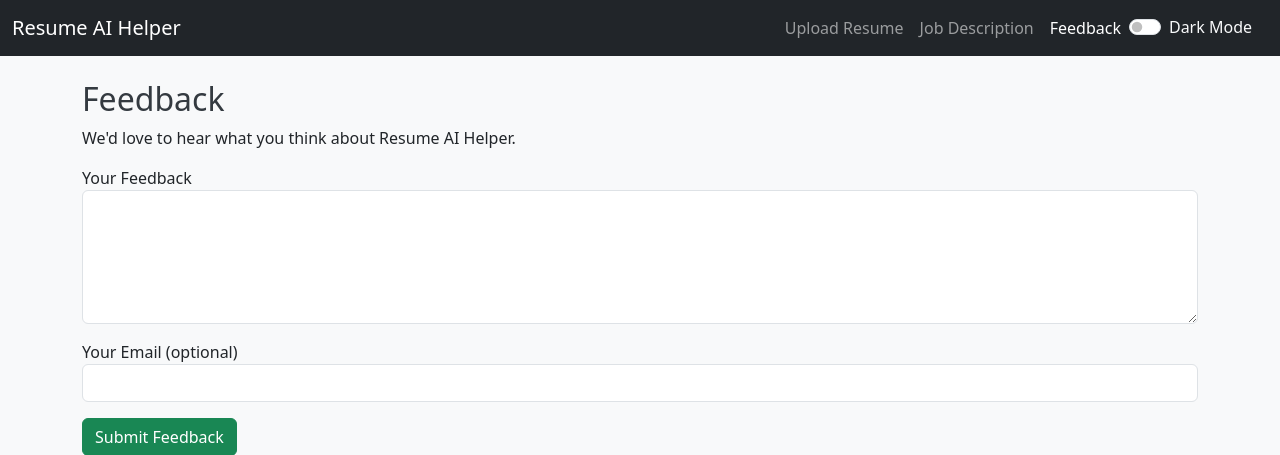
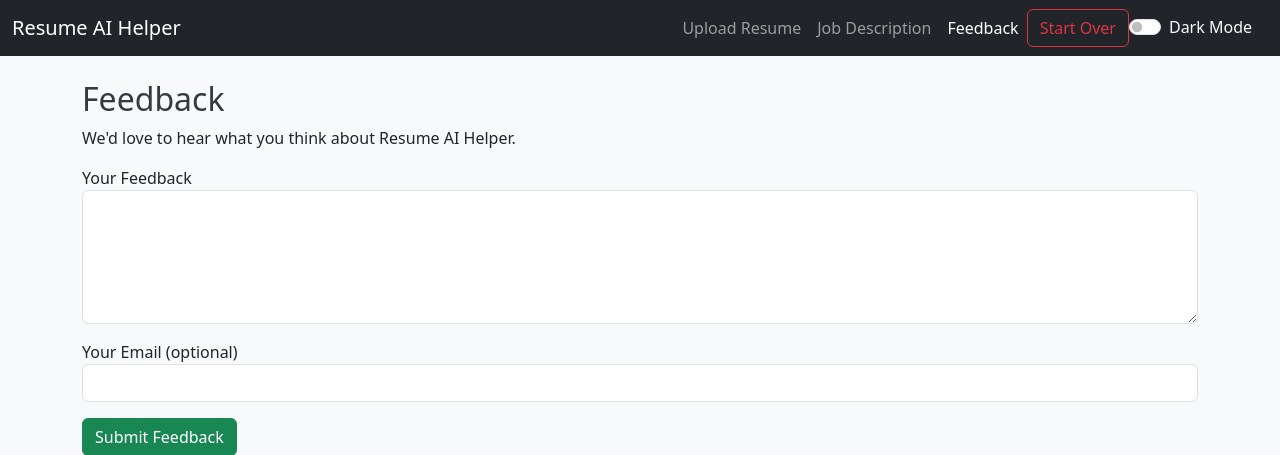
Before and after one commit to gustavowmarques/resume-ai-helper, a Flask app: page /feedback in a window 1280 px wide. Shown: the top 455 px of the page. Run offline with Flask 3, Linux system fonts and the light colour scheme; some libraries are stand-ins or nearby versions.

Commit message:
start over button added

```diff
--- a/app.py
+++ b/app.py
@@ -338,5 +338,10 @@ def download_zip():
         as_attachment=True
     )
 
+@app.route("/start_over")
+def start_over():
+    session.clear()
+    return redirect(url_for("home"))
+
 if __name__ =="__main__":
     app.run(debug=True)
--- a/templates/partials/_navbar.html
+++ b/templates/partials/_navbar.html
@@ -12,6 +12,11 @@
           <li class="nav-item"><a class="nav-link {% if request.path == '/feedback' %}active{% endif %}" href="/feedback">Feedback</a>
           </li>
         </ul>
+        <div class="d-flex">
+          <a href="{{ url_for('start_over') }}" class="btn btn-outline-danger">
+            Start Over
+          </a>
+        </div>
       </div>
       <div class="form-check form-switch text-light ms-auto me-3">
         <input class="form-check-input" type="checkbox" id="darkModeToggle">
```
